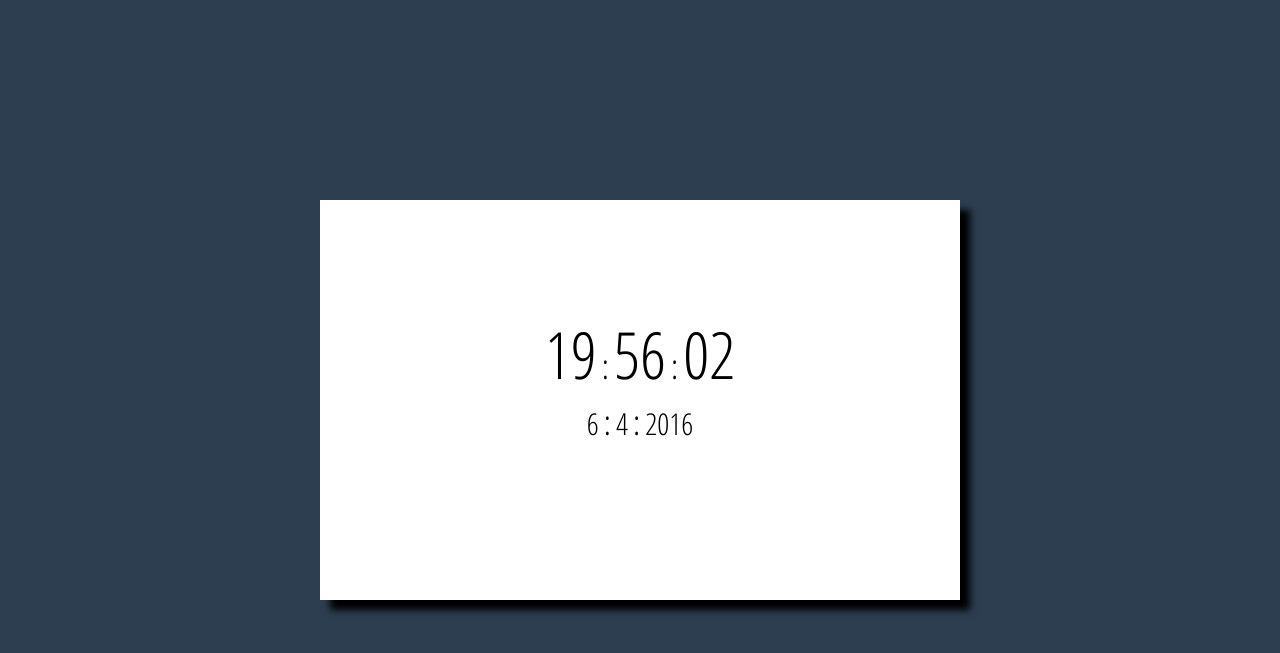
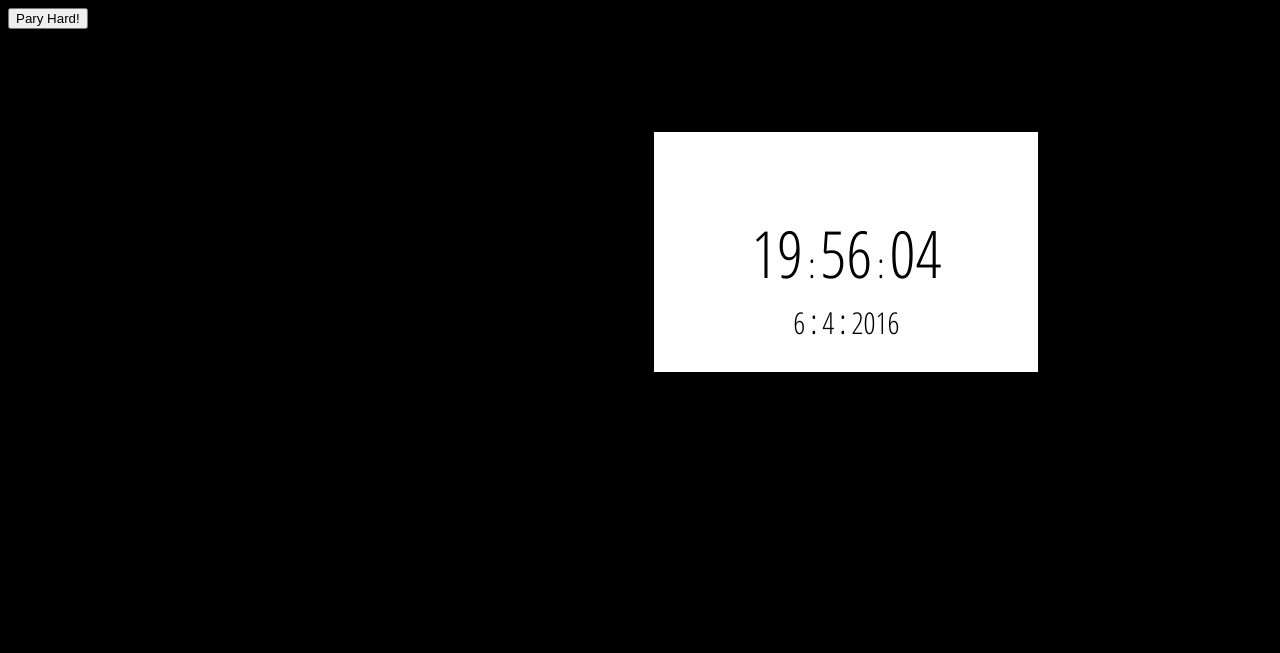
Before and after one commit to veebirakenduste-kasutajaliidesed-2016k/1.kodutoo-II-ruhm, a PHP site: page /clock.html in a window 1280 px wide. Shown: the top 653 px of the page. Run offline with PHP 8.4, Linux system fonts and the light colour scheme.

Commit message:
Panin kella ekraanil liikuma ning taustavärv muutub nupuvajutusega.

```diff
--- a/clock.css
+++ b/clock.css
@@ -1,19 +1,21 @@
-html{
-background-color: #2c3e50;
 
+
+body {
+	background: rgb(0,0,0);
 }
 div{
-box-shadow: 10px 10px 7px black;
+box-shadow: 10px 10px 7px rgba(0, 0, 0, 0.5);
 }
 .clock{
-height: 50%;
-width: 50%;
+height: 30%;
+width: 30%;
 text-align: center;
+top: 50%;
 position: absolute;
+transform: translateY(-50%);
 font-size: 35px;
-top: 50%;
-left: 50%;
-transform: translate(-50%,-50%);
+
+
 font-family: 'Open Sans Condensed', sans-serif;
 background-color: white;
 }
@@ -22,7 +24,7 @@ display: inline-block;
 margin-left: 5px;
 margin-right: 5px;
 margin-bottom: 0;
-padding-top: 7%;
+padding-top: 3%;
 font-size: 65px;
 
 }
--- a/clock.html
+++ b/clock.html
@@ -3,9 +3,12 @@
   <head>
     <meta charset="utf-8">
     <title>Clock</title>
+
 	<link rel="stylesheet" type="text/css" href="clock.css">
   <link href='https://fonts.googleapis.com/css?family=Open+Sans+Condensed:300' rel='stylesheet' type='text/css'>
+  <script src="https://code.jquery.com/jquery-2.2.4.min.js"></script>
     <script src="clock.js" charset="utf-8"></script>
+    <button onclick="change()">Pary Hard!</button>
   </head>
   <body>
 <div id="clock" class="clock" 0:0:0>
--- a/clock.js
+++ b/clock.js
@@ -1,4 +1,6 @@
+
 window.onload = function(){
+
 
 var clock = document.getElementById('clock');
 writeDate();//selleks et poleks näha 00:00:00
@@ -33,3 +35,53 @@ if(number < 10){
 
   return number;
 }
+
+$(document).ready(function(){
+    animateDiv();
+
+});
+
+function makeNewPosition(){
+
+    // Get viewport dimensions (remove the dimension of the div)
+    var h = $(window).height() - ($(window).height()*0.3);
+    var w = $(window).width() - ($(window).width()*0.3);
+
+    var nh = Math.floor(Math.random() * h);
+    var nw = Math.floor(Math.random() * w);
+
+    return [nh,nw];
+
+}
+
+function animateDiv(){
+    var newq = makeNewPosition();
+    var oldq = $('.clock').offset();
+    var speed = calcSpeed([oldq.top, oldq.left], newq);
+
+    $('.clock').animate({ top: newq[0], left: newq[1] }, speed, function(){
+      animateDiv();
+    });
+
+};
+
+function calcSpeed(prev, next) {
+
+    var x = Math.abs(prev[1] - next[1]);
+    var y = Math.abs(prev[0] - next[0]);
+
+    var greatest = x > y ? x : y;
+
+    var speedModifier = 0.1;
+
+    var speed = Math.ceil(greatest/speedModifier);
+
+    return speed;
+
+}
+
+function change(){
+$("body").css("background-color", "rgb("+Math.floor(Math.random() * (255 - 0)) + 0 + "," + Math.floor(Math.random() * (255 - 0)) + 0 + "," + Math.floor(Math.random() * (255 - 0)) + 0 + ")");
+
+
+}
```
